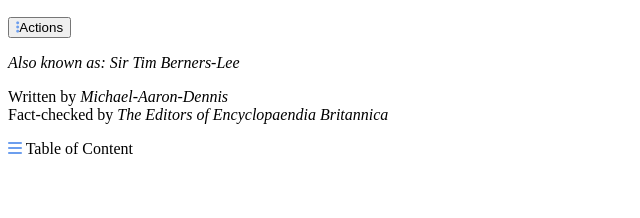
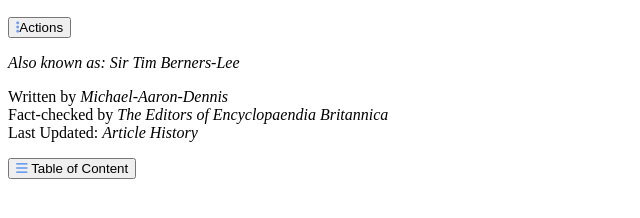
Before and after one commit to emignox/tim.github.io, a website: page dist/index.html in a window 1280 px wide. Shown: the part 466-684 px from the top of the page, without its empty margins (0-640 px from the left). Drawn offline with nearby package versions, Linux system fonts and the light colour scheme.

```diff
--- a/dist/index.html
+++ b/dist/index.html
@@ -9,8 +9,8 @@
     <link rel="stylesheet" href="https://fonts.googleapis.com/css2?family=Material+Symbols+Outlined:opsz,wght,FILL,GRAD@24,400,0,0" />
 
     <title>Tim-Berners-Lee</title>
-    <script type="module" crossorigin src="/assets/index-3f494c2c.js"></script>
-    <link rel="stylesheet" href="/assets/index-79698333.css">
+    <script type="module" crossorigin src="/assets/index-52923ca2.js"></script>
+    <link rel="stylesheet" href="/assets/index-48cce898.css">
   </head>
   <body>
   <header>
@@ -39,12 +39,15 @@
       <h1 class="name2">Tim-Berners-Lee</h1>
       <button class="btn2"> <i style="color: rgb(108, 158, 238);" class=" fa-solid fa-ellipsis-vertical"></i>Actions</button>
     </section>
+    <section class=" space">
     <p><i class="italic">Also known as: Sir Tim Berners-Lee</i></p>
     <p> Written by <em class="dot">Michael-Aaron-Dennis </em><br>
-      Fact-checked by <em class="dot">The Editors of Encyclopaendia Britannica </em></p>
-    <p></p>
-      <section class="table">
-      <p > <i style="color:rgb(108, 158, 238);;" class="fa-solid fa-bars fa-x3"></i> Table of Content</p>
+      Fact-checked by <em class="dot">The Editors of Encyclopaendia Britannica </em> <br>Last Updated: <em class="dot">Article History</em></p>
+    </section>
+      <section class=" cont">
+      <button class="table">
+      <i style="color:rgb(108, 158, 238);;" class="fa-solid fa-bars fa-x3"></i> Table of Content
+      </button>
       </section>
 
 
--- a/package.json
+++ b/package.json
@@ -6,9 +6,11 @@
   "scripts": {
     "dev": "vite",
     "build": "vite build",
+    "deploy":"pnpm run build  && gh-pages -d dist",
     "preview": "vite preview"
   },
   "devDependencies": {
+    "gh-pages": "^6.0.0",
     "vite": "^4.4.5"
   }
 }
```
Also changed, not shown: pnpm-lock.yaml, 5 other files.
